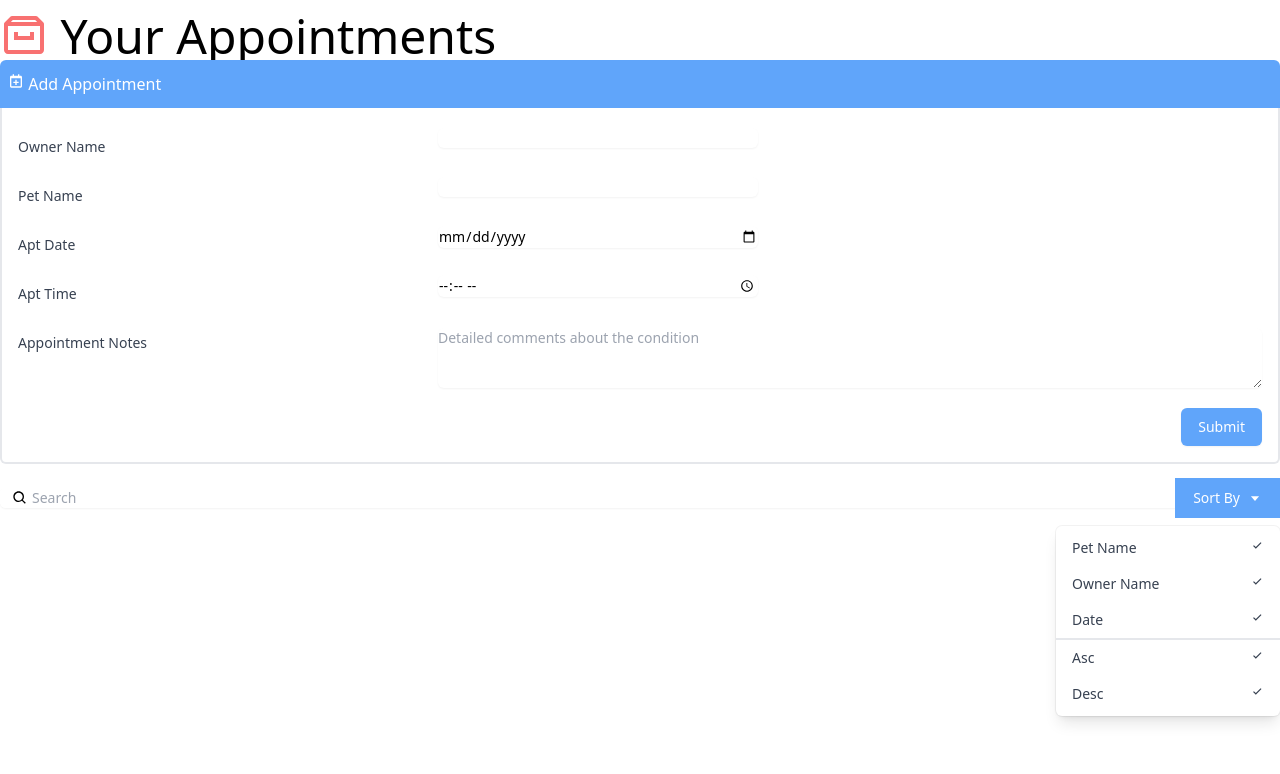
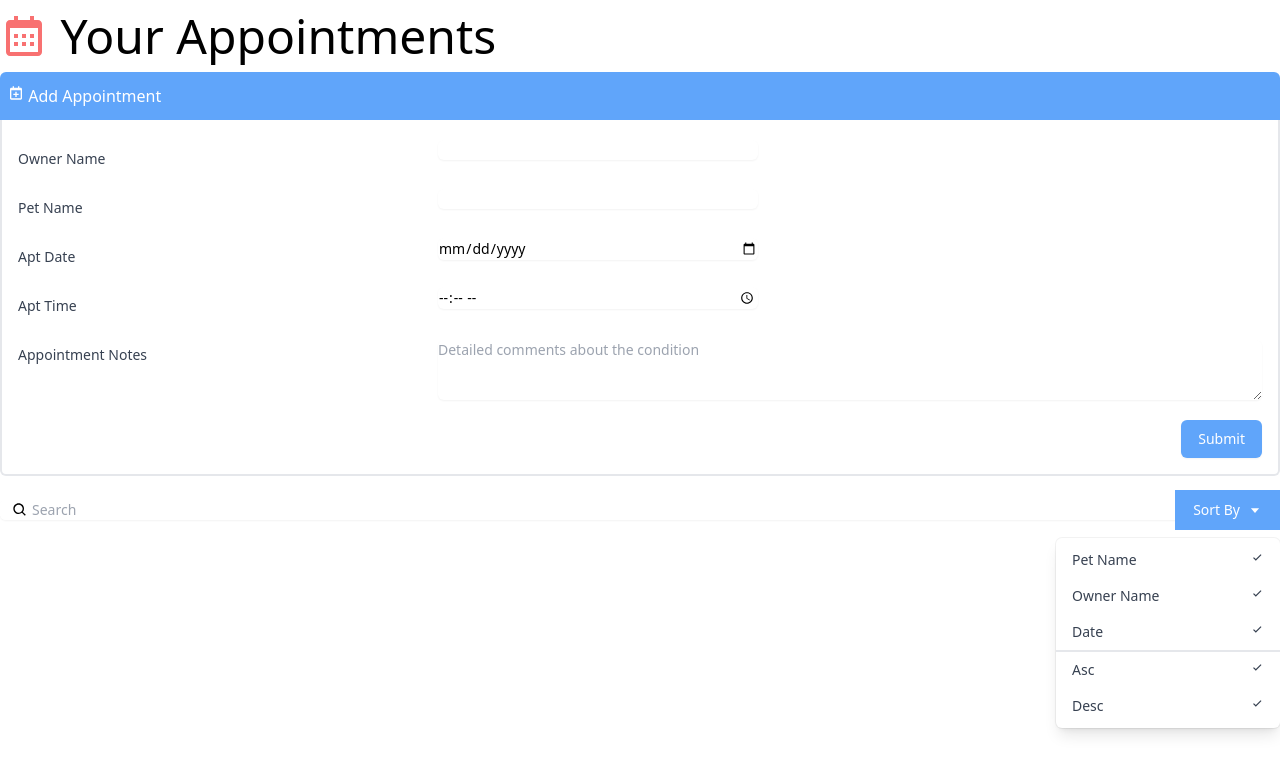
Before and after one commit to Joshua2711/react-interface, a React (Create React App) app: page / in a window 1280 px wide. Shown: the top 774 px of the page. Built offline with nearby package versions, Linux system fonts and the light colour scheme.

Commit message:
Small changes to the spacing between the header and also changed the icon to show a callendar

```diff
--- a/src/App.js
+++ b/src/App.js
@@ -1,11 +1,11 @@
-import { BiArchive } from "react-icons/bi";
+import { BiCalendar } from "react-icons/bi";
 import Search from "./components/Search";
 import AddAppointment from "./components/AddAppointments";
 function App() {
   return (
     <div className="App container mx-auto mt-3 font-thin">
-      <h1 className="text-5xl">
-        <BiArchive className="inline-block text-red-400 align-top" /> Your
+      <h1 className="text-5xl mb-3">
+        <BiCalendar className="inline-block text-red-400 align-top" /> Your
         Appointments
       </h1>
       <AddAppointment />
```
